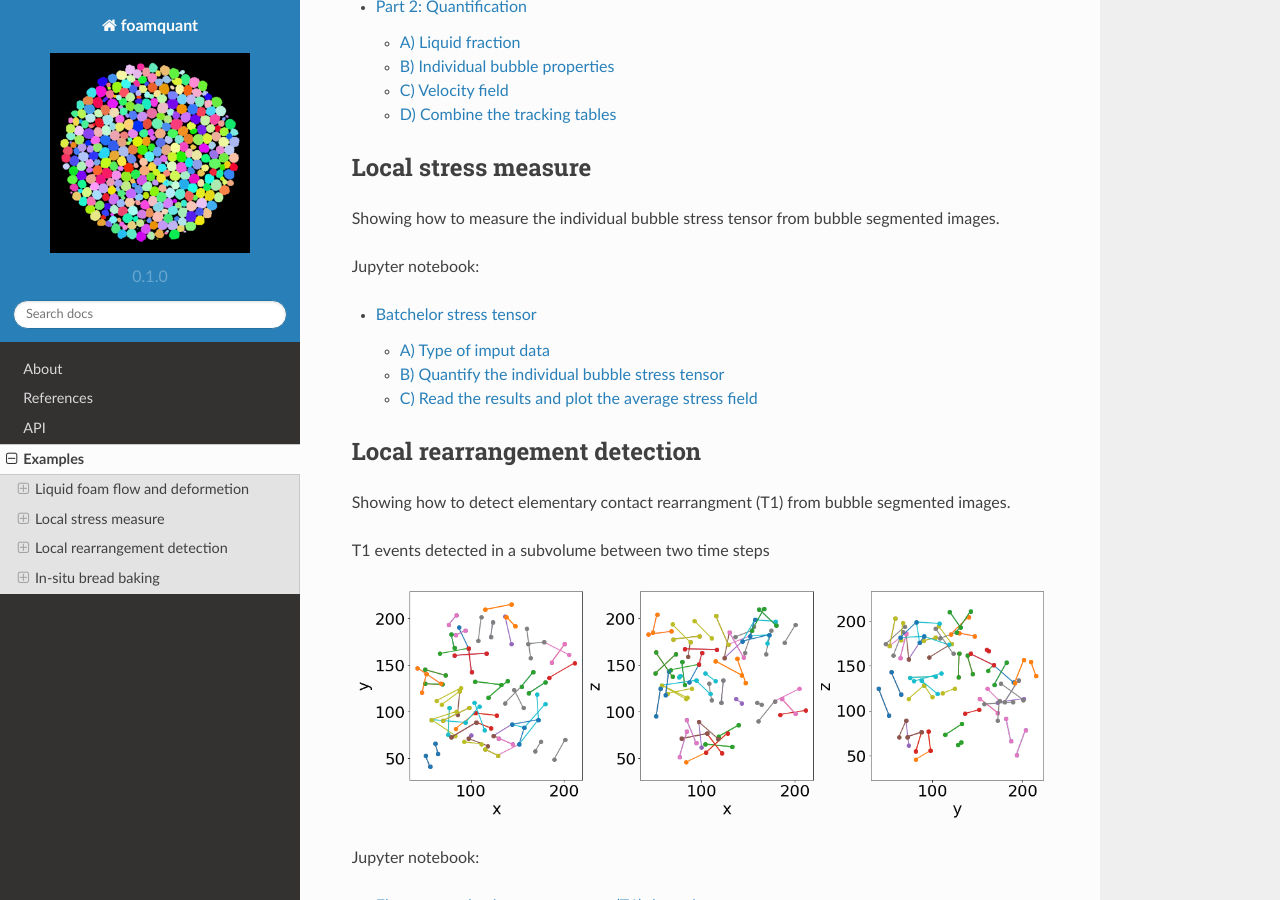
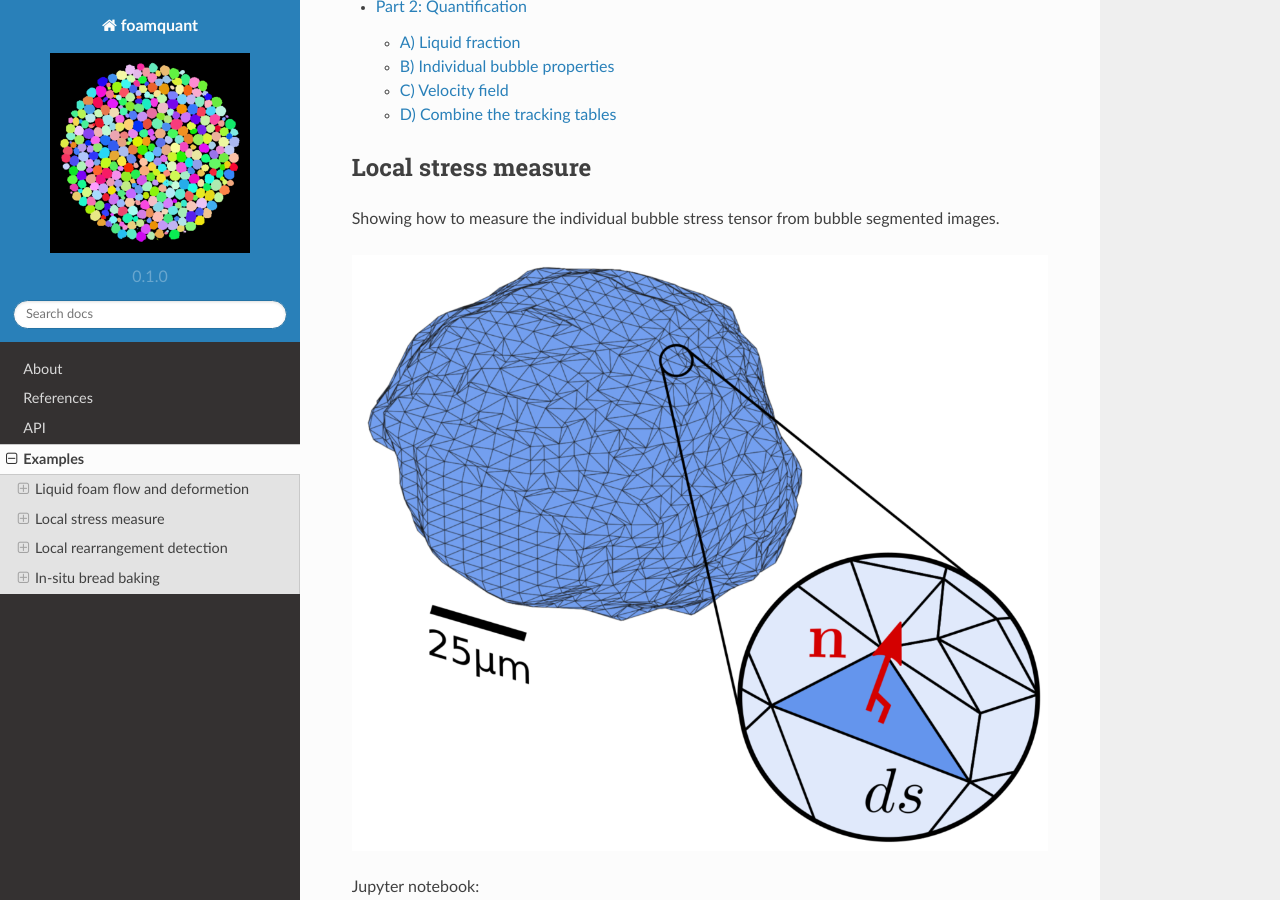
Before and after one commit to floschott/foamquant, a Sphinx documentation site: the page built from docs/source/examples.rst, in a window 1280 px wide and 900 px high, scrolled down 1230 px. Built offline with Sphinx 7.4.7 and the Read the Docs theme 2.0.0, drawn with Linux system fonts in a browser that asks for light colours.

Commit message:
Update examples.rst

```diff
--- a/docs/source/examples.rst
+++ b/docs/source/examples.rst
@@ -26,6 +26,8 @@ Local stress measure
 -----------------------------
 
 Showing how to measure the individual bubble stress tensor from bubble segmented images.
+
+.. image:: integration.PNG
 
 Jupyter notebook:
 
```
